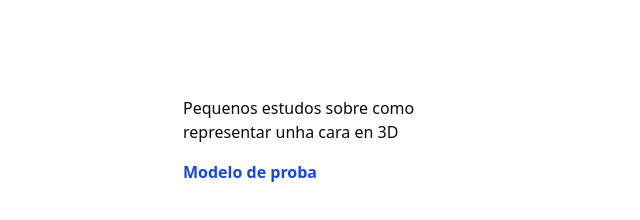
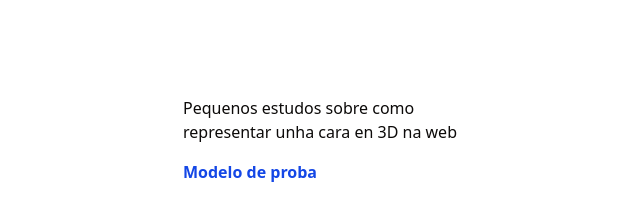
Before and after one commit to edupoch/estudo-caras-3d, a website built with Vite: page index.html in a window 1280 px wide. Shown: the full height of the page, 297-937 px from the left. Built offline with nearby package versions, Linux system fonts and the light colour scheme.

Commit message:
README e info

```diff
--- a/index.html
+++ b/index.html
@@ -8,7 +8,7 @@
   <body>
     <div class="max-w-sm mx-auto p-8 pt-24 text-stone-950">
         <p>
-          Pequenos estudos sobre como representar unha cara en 3D
+          Pequenos estudos sobre como representar unha cara en 3D na web
         </p>
 
         <p class="text-blue-700 font-bold mt-4">
```
Also changed, not shown: README.md (added).
